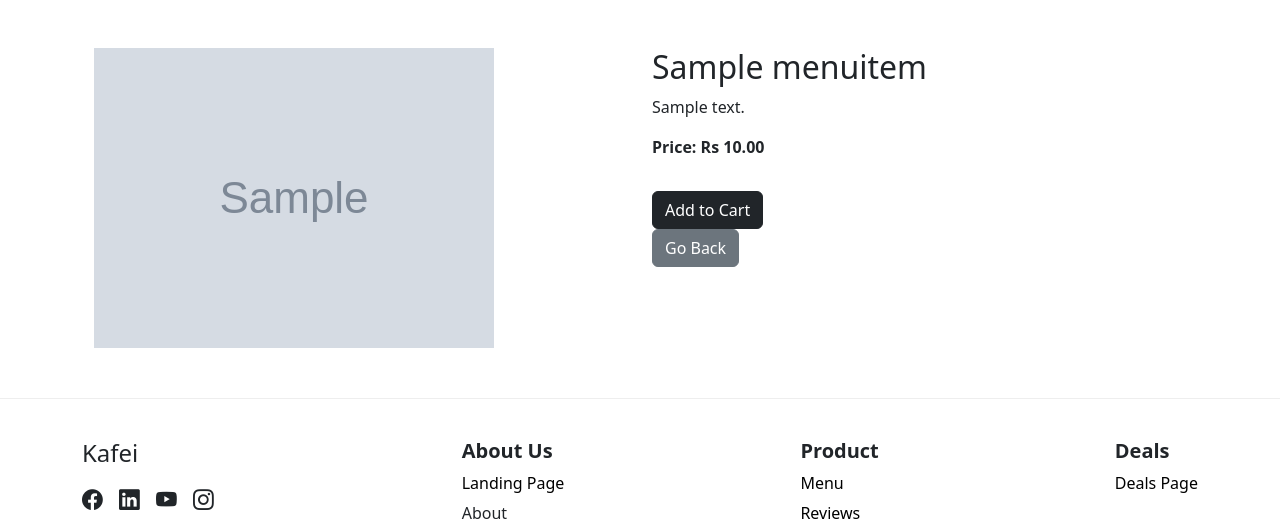
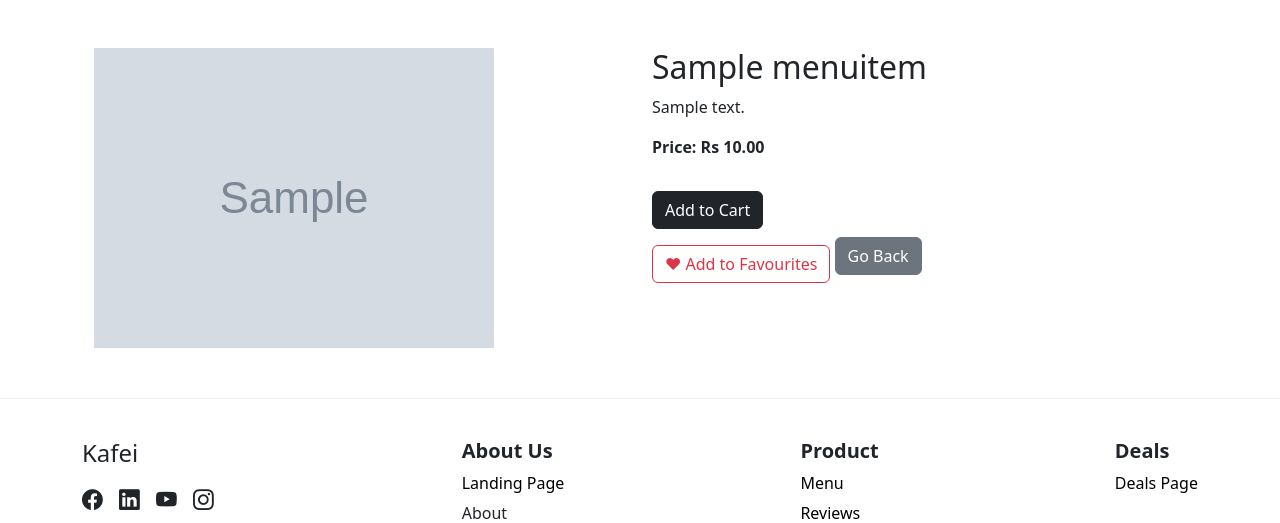
Before and after one commit to 1-ritika-1/Kafeihub, a Django app: page /menu/item/1/ in a window 1280 px wide. Shown: the part 63-586 px from the top of the page. Run offline with Django 5.2, Linux system fonts and the light colour scheme; tables that the repository leaves empty hold one stand-in row (values such as "Sample post"); grey boxes marked "Sample" are stand-in pictures.

Commit message:
merging 12 and 15

```diff
--- a/menu/templates/menu/menu_item_detail.html
+++ b/menu/templates/menu/menu_item_detail.html
@@ -31,6 +31,12 @@
                     <button class="btn btn-dark mt-3">Add to Cart</button>
                 </form>
 
+                <form action="{% url 'favourites:add_to_favourites' item.id %}" method="POST" class="d-inline">
+                    {% csrf_token %}
+                    <button class="btn btn-outline-danger mt-3">❤ Add to Favourites</button>
+                </form>
+
+
                 <a href="{% url 'menu:menu_home' %}" class="btn btn-secondary">Go Back</a>
             </div>
         </div>
```
